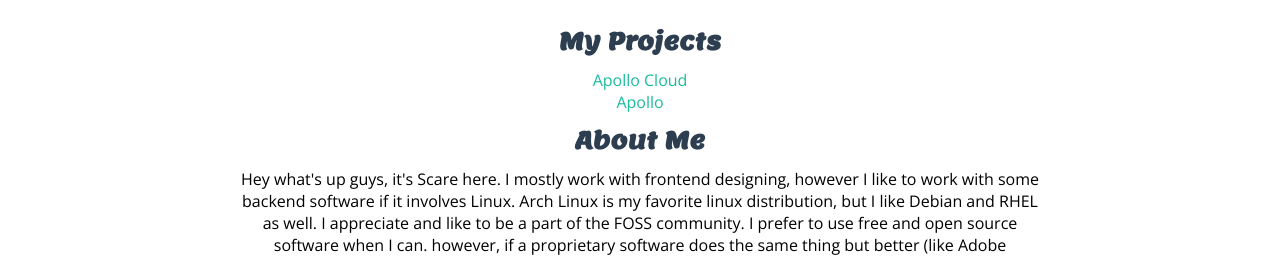
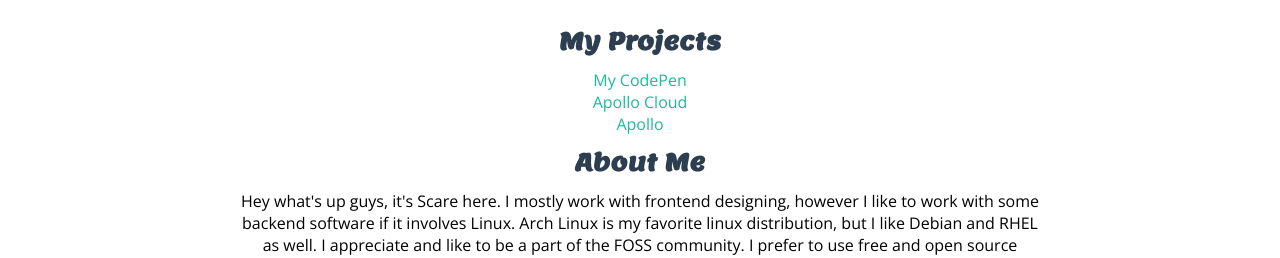
Before and after one commit to MD5HashBrowns/md5hashbrowns.github.io, a plain HTML site: page index.html in a window 1280 px wide. Shown: the part 542-800 px from the top of the page. Drawn offline with nearby package versions, Linux system fonts and the light colour scheme.

Commit message:
Added CodePen

```diff
--- a/index.html
+++ b/index.html
@@ -15,6 +15,7 @@
       <h1>Welcome to my Github Page!</h1>
       <h2>My Projects</h2>
       <ul>
+        <li><a href="https://codepen.io/MD5HashBrowns/" title="CodePen">My CodePen</a></li>
         <li><a href="https://github.com/MD5HashBrowns/apollo-cloud" title="Apollo Cloud">Apollo Cloud</a></li>
         <li><a href="https://github.com/MD5HashBrowns/Apollo" title="Apollo">Apollo</a></li>
       </ul>
```
